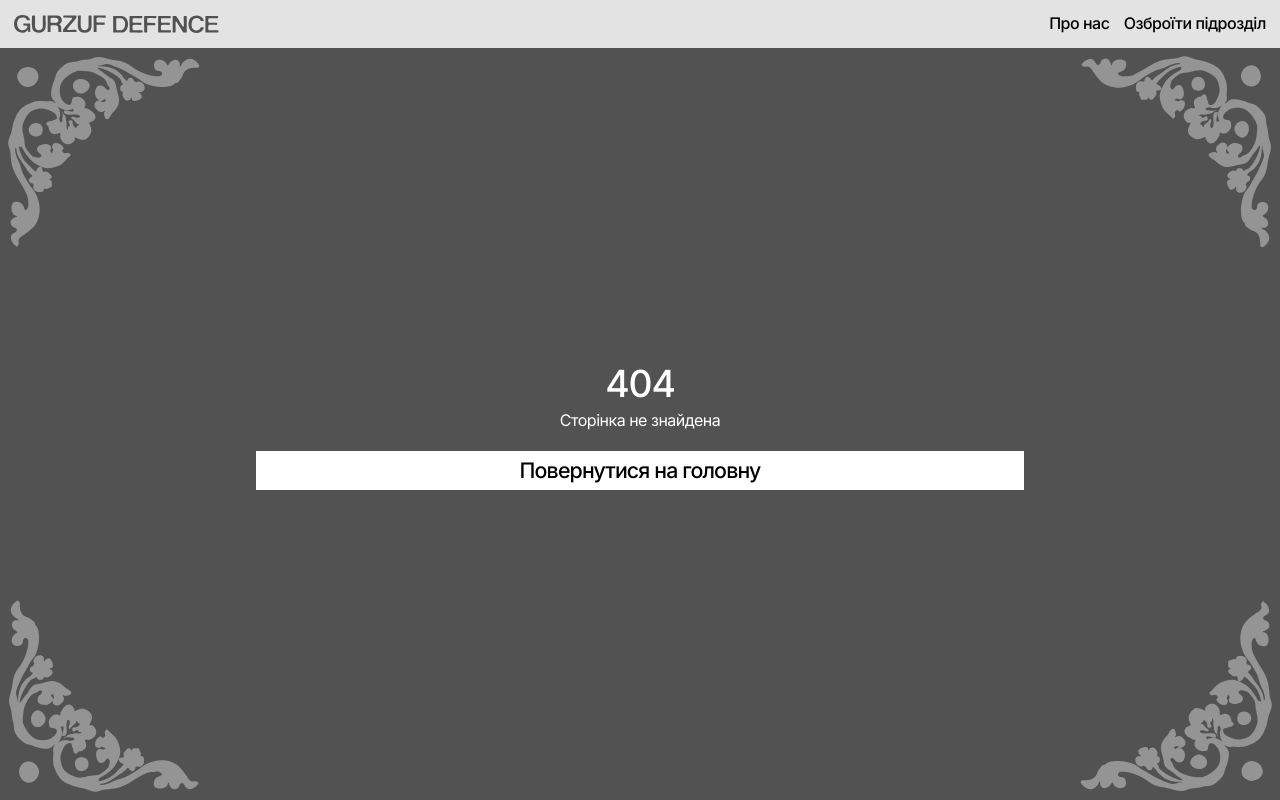
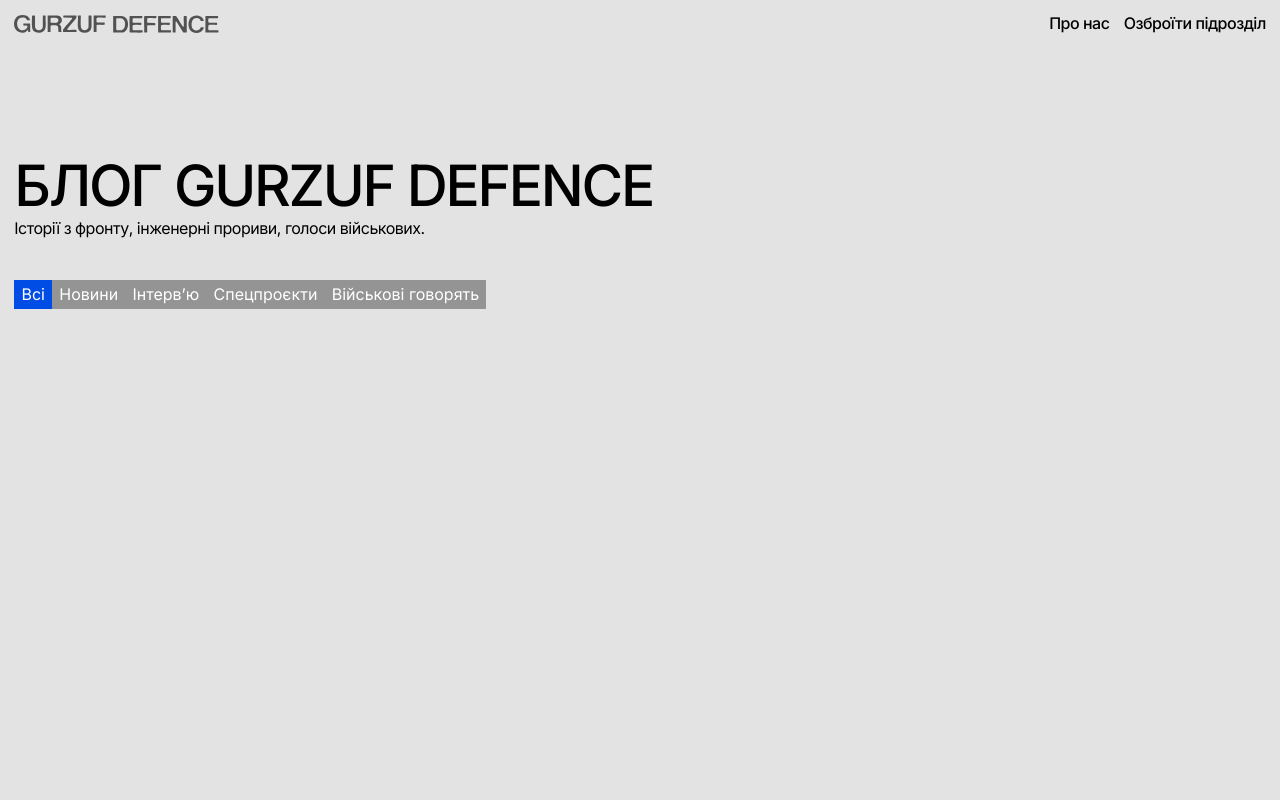
Before and after one commit to twid-studio/gurzuf-frontend, a Next.js app: page /blog in a window 1280 px wide. Before the commit this address had no page. Built offline with nearby package versions, Linux system fonts and the light colour scheme; grey boxes are pictures that could not be loaded.

Commit message:
feat: Implement BlogPage and Hero components with filtering functionality refactor: Update slug for military-related content in home and blog data style: Adjust styles for BlogLink and Hero components fix: Comment out Footer in layout for layout adjustments

```diff
--- /dev/null
+++ b/src/app/blog/page.js
@@ -0,0 +1,15 @@
+import ProductPage from '@/components/ProductPage/ProductPage'
+import { DataProvider } from '@/lib/providers/DataProvider/DataProvider'
+import React from 'react'
+
+import data from '../preparedData/blog.json'
+import Contact from '@/utils/Contact/Contact'
+import BlogPage from '@/components/BlogPage/BlogPage'
+
+export default function page() {
+  return (
+    <DataProvider data={data}>
+      <BlogPage />
+    </DataProvider>
+  )
+}
--- a/src/app/layout.js
+++ b/src/app/layout.js
@@ -41,7 +41,7 @@ export default function RootLayout({ children }) {
         <Header />
         {children}
         {/* <Contact /> */}
-        <Footer />
+        {/* <Footer /> */}
       </body>
     </html>
   );
--- /dev/null
+++ b/src/app/preparedData/blog.json
@@ -0,0 +1,84 @@
+{
+  "hero": {
+    "title": "Блог Gurzuf Defence",
+    "text": "Історії з фронту, інженерні прориви, голоси військових.",
+    "filters": [
+      {
+        "title": "Всі",
+        "slug": "all"
+      },
+      {
+        "title": "Новини",
+        "slug": "news"
+      },
+      {
+        "title": "Інтервʼю",
+        "slug": "interview"
+      },
+      {
+        "title": "Спецпроєкти",
+        "slug": "special-project"
+      },
+      {
+        "title": "Військові говорять",
+        "slug": "military-speak"
+      }
+    ]
+  },
+  "hotNews": {
+    "title": "Гаряче",
+    "list": [
+      {
+        "type": {
+          "slug": "military-speak",
+          "text": "Військові говорять"
+        },
+        "link": {
+          "type": "href",
+          "href": "https://youtube.com/shorts/Ar3uxQzP4KQ?si=LqBlTsKiMDGD-DPY"
+        },
+        "title": "Азовські спецпризначенці зачищають міську забудову від окупантів. Архівні кадри Торецького напрямку",
+        "image": "/assets/blog/photo-2.webp",
+        "source": {
+          "active": true,
+          "image": "/assets/blog/logo-2.jpg"
+        },
+        "date": "2025-01-15T12:00:00Z"
+      },
+      {
+        "type": {
+          "slug": "military-speak",
+          "text": "Військові говорять"
+        },
+        "link": {
+          "type": "href",
+          "href": "https://youtu.be/XbprYFjJNM0?si=h-9GPQZkIc2PMY76"
+        },
+        "title": "Heavy Shot у Вовчанську. Ворогу нема де сховатись",
+        "image": "/assets/blog/photo-3.webp",
+        "source": {
+          "active": true,
+          "image": "/assets/blog/logo-1.jpg"
+        },
+        "date": "2025-08-25T12:00:00Z"
+      },
+      {
+        "type": {
+          "slug": "news",
+          "text": "Новина"
+        },
+        "link": {
+          "type": "href",
+          "href": "https://youtu.be/LK94taH25js?si=09sEn_9kUWluINnW"
+        },
+        "title": "Воїни “Хартії” 13-ї бригади оперативного призначення Національної гвардії України влаштовують ворогові пекло",
+        "image": "/assets/blog/photo-1.webp",
+        "source": {
+          "active": true,
+          "image": "/assets/blog/logo-3.jpg"
+        },
+        "date": "2025-10-05T12:00:00Z"
+      }
+    ]
+  }
+}
--- a/src/app/preparedData/home.json
+++ b/src/app/preparedData/home.json
@@ -168,7 +168,7 @@
       },
       {
         "type": {
-          "slug": "viyskovi-hovoryat",
+          "slug": "military-speak",
           "text": "Військові говорять"
         },
         "link": {
@@ -184,7 +184,7 @@
       },
       {
         "type": {
-          "slug": "viyskovi-hovoryat",
+          "slug": "military-speak",
           "text": "Військові говорять"
         },
         "link": {
--- /dev/null
+++ b/src/components/BlogPage/BlogPage.jsx
@@ -0,0 +1,18 @@
+"use client";
+
+import React, { useState } from 'react'
+
+import Hero from './Hero/Hero'
+
+export default function BlogPage() {
+  const [activeFilters, setActiveFilters] = useState("all");
+
+  return (
+    <main className="blog">
+      <Hero
+        activeFilters={activeFilters}
+        setActiveFilters={setActiveFilters}
+      />
+    </main>
+  )
+}
--- /dev/null
+++ b/src/components/BlogPage/Hero/Hero.jsx
@@ -0,0 +1,34 @@
+"use client";
+import React, { useContext } from "react";
+import clsx from "clsx";
+
+import "./Hero.scss";
+import { DataContext } from "@/lib/providers/DataProvider/context";
+
+export default function Hero({ activeFilters, setActiveFilters }) {
+  const { data: allData } = useContext(DataContext);
+  const { hero: data } = allData;
+
+  return (
+    <section className="hero container">
+      <div className="hero__title">
+        <p className="super-text">{data?.title}</p>
+        <p>{data?.text}</p>
+      </div>
+
+      <div className="filters">
+        {data?.filters.map((filter, index) => (
+          <button
+            key={index}
+            className={clsx(`filter`, {
+              "filter--active": activeFilters === filter.slug,
+            })}
+            onClick={() => setActiveFilters(filter.slug)}
+          >
+            {filter.title}
+          </button>
+        ))}
+      </div>
+    </section>
+  );
+}
--- /dev/null
+++ b/src/components/BlogPage/Hero/Hero.scss
@@ -0,0 +1,58 @@
+.blog {
+  .hero {
+    padding-top: 10em;
+
+    &__title {
+      display: flex;
+      flex-direction: column;
+      gap: 0.5em;
+    }
+
+    .filters {
+      margin-top: 2.6em;
+      display: flex;
+
+      .filter {
+        padding: 0.3em 0.45em;
+        background-color: $g-70;
+        color: $c-white;
+        text-wrap: nowrap;
+        height: fit-content;
+        width: fit-content;
+        position: relative;
+        z-index: 1;
+        overflow: hidden;
+
+        transition: color 0.5s ease;
+
+        &::after {
+          content: "";
+          display: block;
+          position: absolute;
+          inset: 0;
+          width: 100%;
+          height: 100%;
+          z-index: -1;
+          background-color: $blue-100;
+          transform-origin: top center;
+          transition: transform 0.5s $ease-out-expo;
+          transform: scaleY(0);
+        }
+
+        @include hover {
+          &::after {
+            transform-origin: bottom center;
+            transform: scaleY(1);
+          }
+        }
+
+        &--active {
+          &::after {
+            transform-origin: bottom center;
+            transform: scaleY(1);
+          }
+        }
+      }
+    }
+  }
+}
--- a/src/utils/BlogLink/BlogLink.scss
+++ b/src/utils/BlogLink/BlogLink.scss
@@ -99,7 +99,7 @@
       color: $c-white;
     }
 
-    &--viyskovi-hovoryat {
+    &--military-speak {
       background-color: $sand-100;
       color: $c-black;
     }
```
